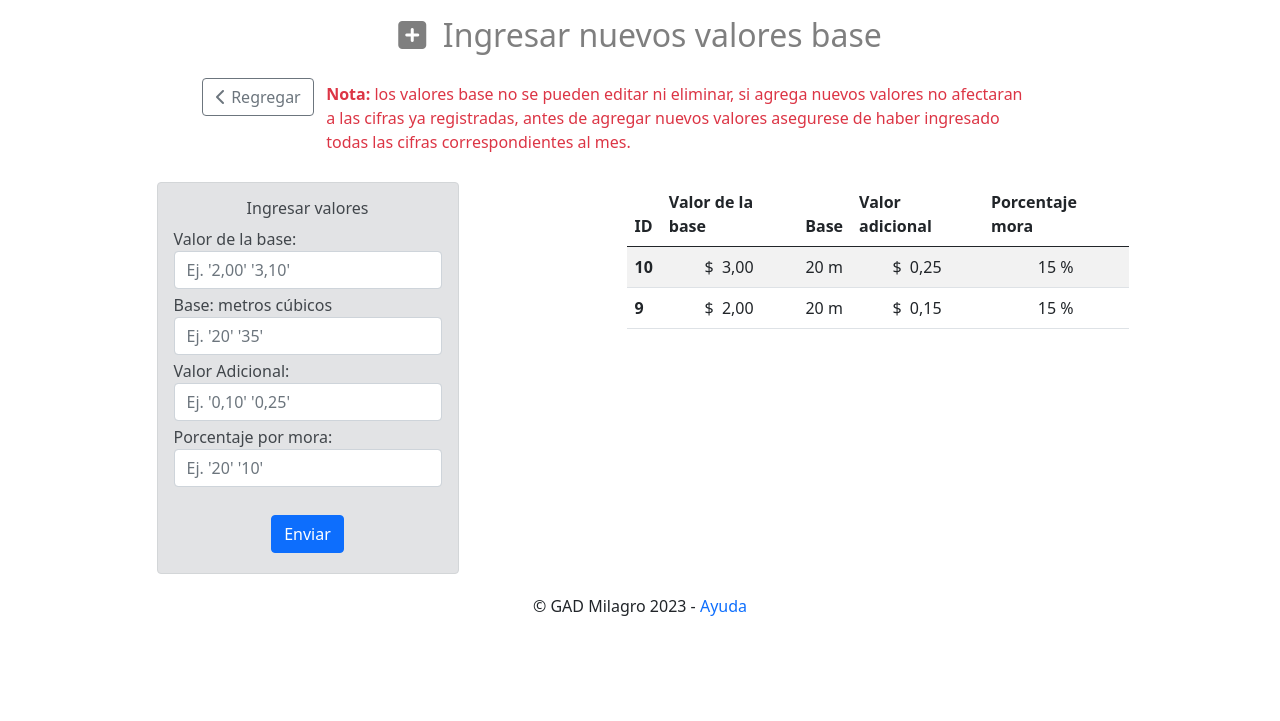
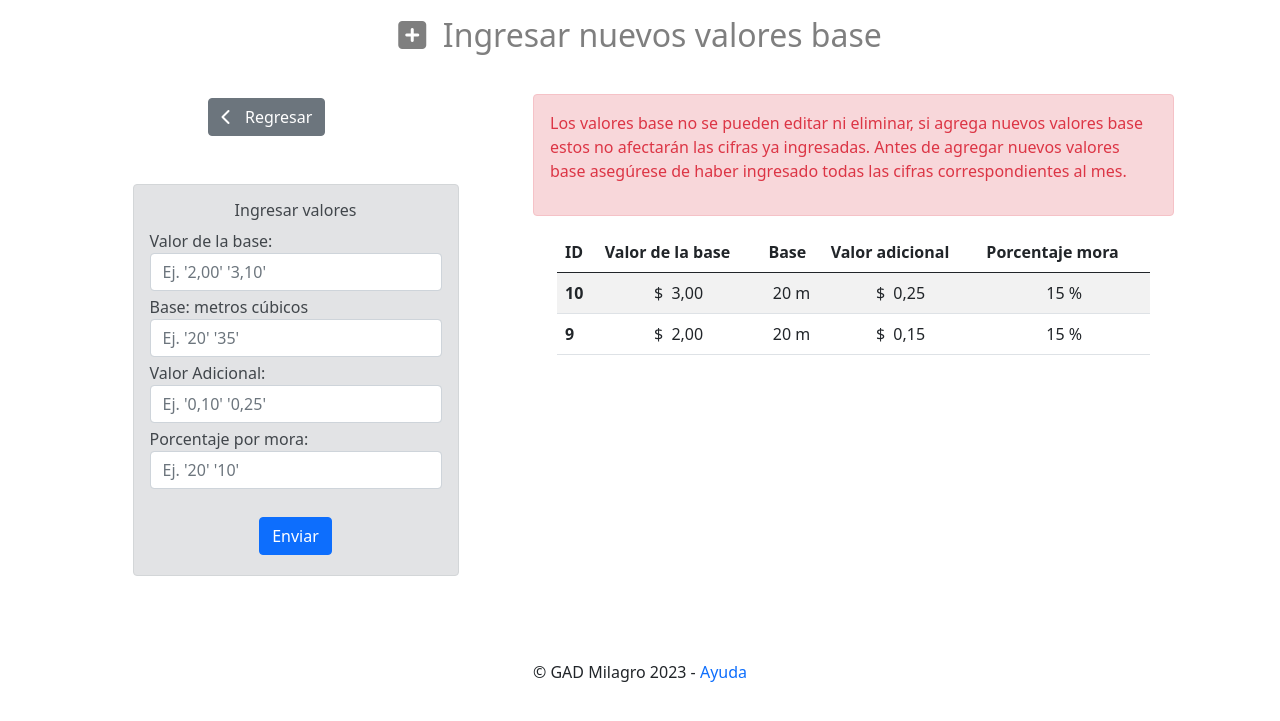
Before and after one commit to servicioaguamilagro/SAguaMilagro, a Django app: page /valoresbase/ in a window 1280 px wide. Shown: the part 56-777 px from the top of the page. Run offline with Django 4.2, Linux system fonts and the light colour scheme; a user stored in the database is signed in; data comes from the database, SQL or seed files in the repository; both versions use the stored data as it was after the commit.

Commit message:
cambios esteticos

```diff
--- a/templates/home.html
+++ b/templates/home.html
@@ -66,13 +66,13 @@
             <div class="container">
                 <div class="row">
                     <div class="container" style="max-width: 800px;">
-                        <h3 class ="text-secondary text-center pt-1 "><br> <i class="fa-solid fa-faucet-drip"></i> &nbsp; Sistema de Cobros del<br> Servicio de Agua Potable del GAD<br> Parroquial de Milagro</h3>
+                        <h2 class ="text-secondary text-center pt-1 "><br> <i class="fa-solid fa-faucet-drip"></i> &nbsp; Sistema de Cobros del <br>Servicio de Agua Potable del GAD Parroquial<br>de Milagro - Atahualpa</h2>
                     </div>
-                    <div class="col-md-7">
+                    <div class="col-md-7 py-4">
                         <div class="">
                             {% load static %}
                             <div class="text-center d-none d-lg-block">
-                                <img class="img-fluid" style="max-width: 48%; height: auto" src="{% static 'img/gota.png' %}" alt="My image">
+                                <img class="img-fluid" style="max-width: 48%; height: auto" src="{% static 'img/gota1.png' %}" alt="My image">
                             </div>
                             <div class="py-3 row justify-content-center" >
                                 <div class="alert alert-info " style="max-width: 500px;" role="alert" >
@@ -90,14 +90,14 @@
                         </div>
                     </div>
                     <div class="col-md-5">
-                        <div class="row  justify-content-center align-items-center py-3">
+                        <div class="row  justify-content-center align-items-center py-4">
                             <div class="col-auto bg-light p-5">
                                 <h4 class ="text-secondary text-center py-4" > Acceso al servicio </h4>
                                 {% if messages %}
                                     {% for m in messages %}
-                                    <div class="alert alert-danger" role="alert">
-                                        <i class="fa-solid fa-triangle-exclamation"></i>  {{ m }}
-                                    </div>
+                                        <div class="alert alert-danger" role="alert">
+                                            <i class="fa-solid fa-triangle-exclamation"></i>  {{ m }}
+                                        </div>
                                     {% endfor %}
                                 {% endif %}
                                 <form action="" method="POST">
--- a/templates/valoresBase.html
+++ b/templates/valoresBase.html
@@ -6,20 +6,14 @@
 <div class="container mb-1 " style="max-width: 800px;">
     <h2 class="text-black-50 text-center py-3"><i class="fa-solid fa-square-plus"></i>&nbsp; Ingresar nuevos valores base </h2>
 </div>
-<div class="container mb-1 " style ="max-width: 900px;">
-    <form class="d-flex" >
-        <div style ="max-width: 200px;">
-            <a class="btn btn-outline-secondary" href="/configuraciones"><i class="fa-solid fa-chevron-left"></i> Regregar</a>&nbsp;&nbsp;&nbsp;
-        </div>
-        <div style ="max-width: 700px;">
-            <p class="text-danger py-1"><b>Nota:</b> los valores base no se pueden editar ni eliminar, si agrega nuevos valores no afectaran a las cifras ya registradas, antes de agregar nuevos valores asegurese de haber ingresado todas las cifras correspondientes al mes.</p>
-        </div>
-   </form>
-</div>
-<div class="container py-1">
+
+<div class="container py-3">
     <div class="row ">
-        <div class="col-md-5">
-            <div class="container " style="max-width: 350px;">
+        <div class="col-md-5 row justify-content-center py-1" >
+            <div  style="max-width: 200px;">
+                <a class="btn btn-secondary" href="/configuraciones"><i class="fa-solid fa-chevron-left"></i> &nbsp; Regresar</a>
+            </div>
+            <div class="container py-5" style="max-width: 350px;">
                 {% if messages %}
                     {% for m in messages %}
                         <div class="alert alert-secondary" role="alert">
@@ -27,7 +21,7 @@
                         </div>
                     {% endfor %}
                 {% endif %}
-                <div class="alert alert-secondary py-3" >
+                <div class="alert alert-secondary   py-3" >
                     <h6 class="text-center">Ingresar valores</b></h6>
                     <form  method="POST" autocomplete="off">
                         {% csrf_token %}
@@ -55,7 +49,10 @@
             </div>
         </div>
         <div class="col-md-7">
-            <div class="container " style="max-width: 550px;">
+            <div class="alert alert-danger" role="alert" style ="max-width: 900px;">
+                <p class="text-danger ">Los valores base no se pueden editar ni eliminar, si agrega nuevos valores base estos no afectarán las cifras ya ingresadas. Antes de agregar nuevos valores base asegúrese de haber ingresado todas las cifras correspondientes al mes. </p>
+            </div>
+            <div class="container " style="max-width: 900px;">
                 <table class="table table-responsive table-striped">
                     <thead>
                         <tr>
@@ -76,7 +73,7 @@
                             <td class="text-center">{{ valor.porcentaje_mora }}&nbsp;%</td>
                         </tr>
                         {% endfor %}
-                        </tbody>
+                    </tbody>
                 </table>
             </div>
         </div>
```
Also changed, not shown: db.sqlite3, static/img/gota1.png (added).
